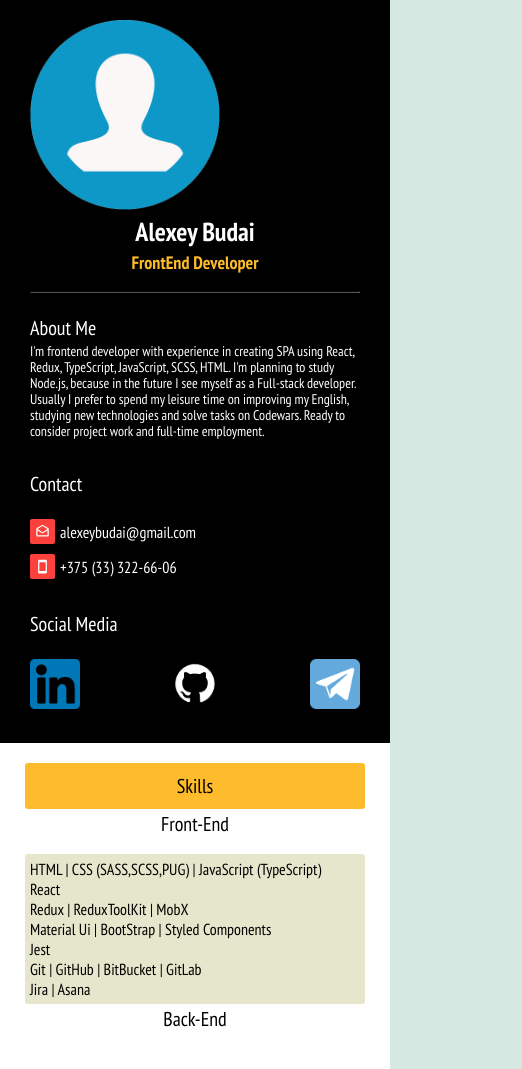
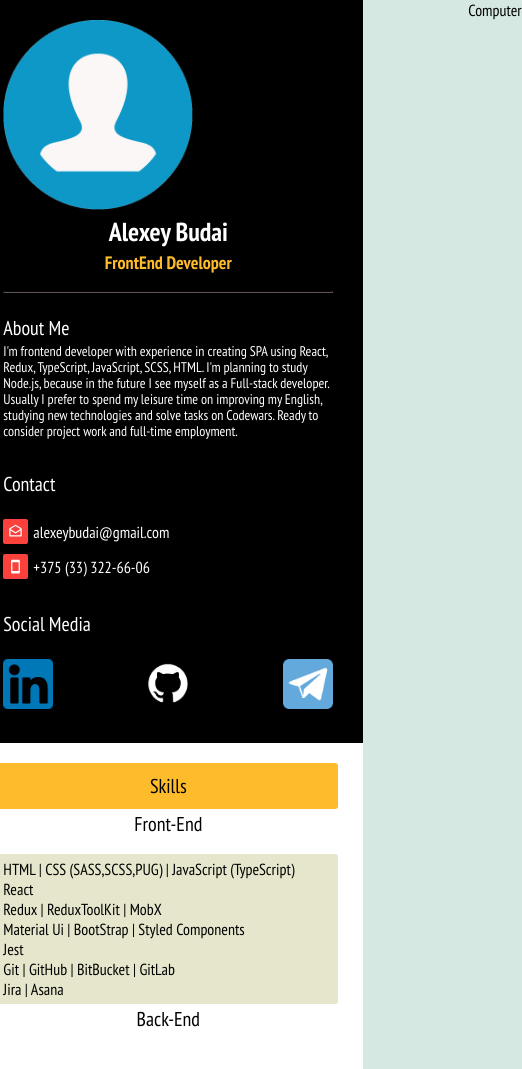
Before and after one commit to NeAleshka/DataMolaCV, a plain HTML site: page index.html in a window 390 px wide. Shown: the whole page, 522 px wide, since content can reach past the window. Drawn offline with Linux system fonts and the light colour scheme.

Commit message:
test mobile

```diff
--- a/index.css
+++ b/index.css
@@ -25,7 +25,7 @@ body {
 }
 
 .wrapper {
-    max-width: 600px;
+    min-width: 600px;
     width: 600px;
     height: 100%;
     display: flex;
@@ -36,7 +36,7 @@ body {
 
 .left {
     width: 260px;
-    max-width: 260px;
+    min-width: 260px;
     background-color: black;
     color: white;
 }
@@ -145,7 +145,7 @@ body {
 
 .right {
     width: 340px;
-    max-width: 340px;
+    min-width: 340px;
     background-color: white;
 }
 
--- a/index.html
+++ b/index.html
@@ -103,5 +103,7 @@
         </div>
     </div>
 </div>
+<div id="test"></div>
 </body>
+<script src="index.js"></script>
 </html>
--- /dev/null
+++ b/index.js
@@ -0,0 +1,3 @@
+const test=document.getElementById('test')
+
+test.innerText=navigator.userAgent.includes('Mobile')?'Mobile':'Computer'
```
